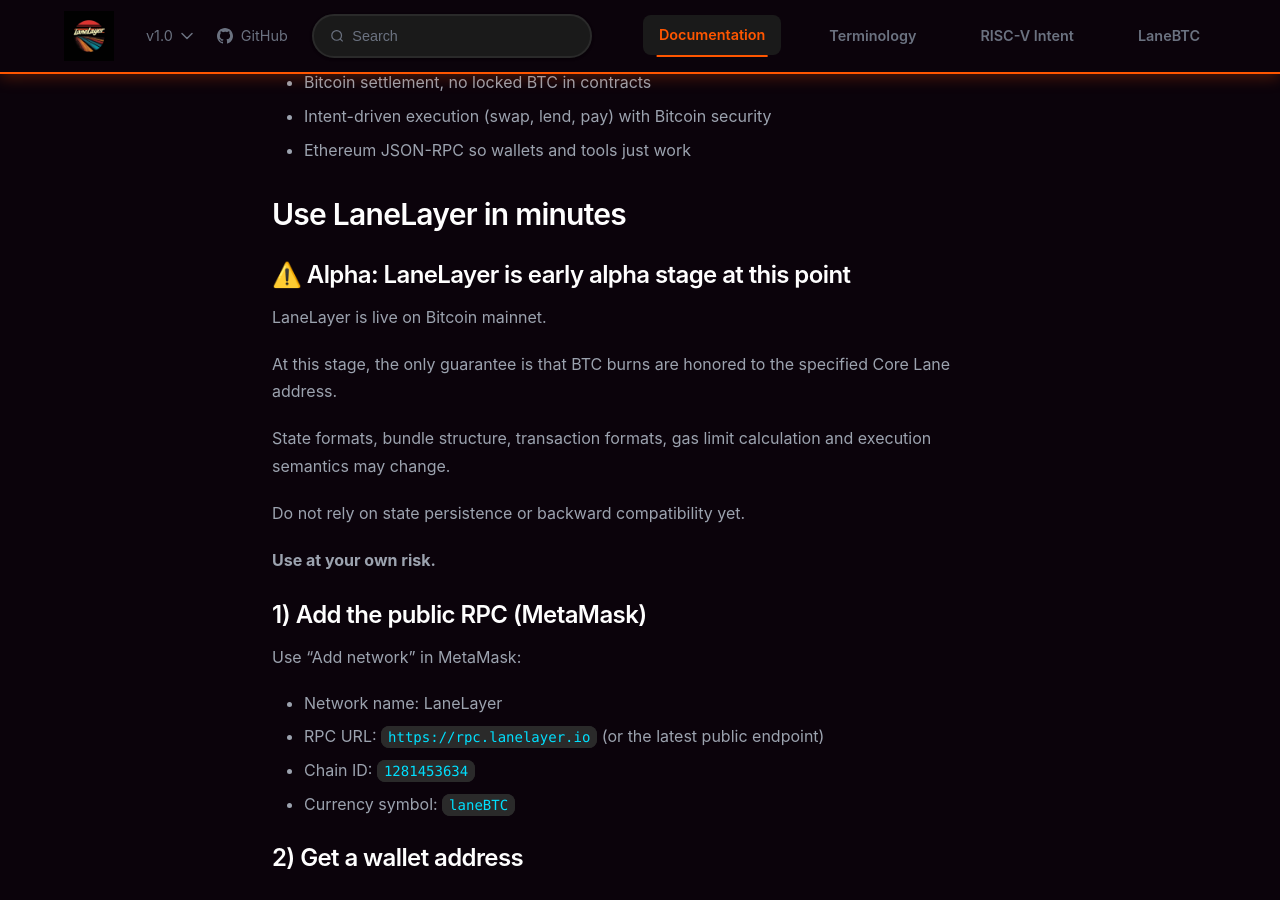
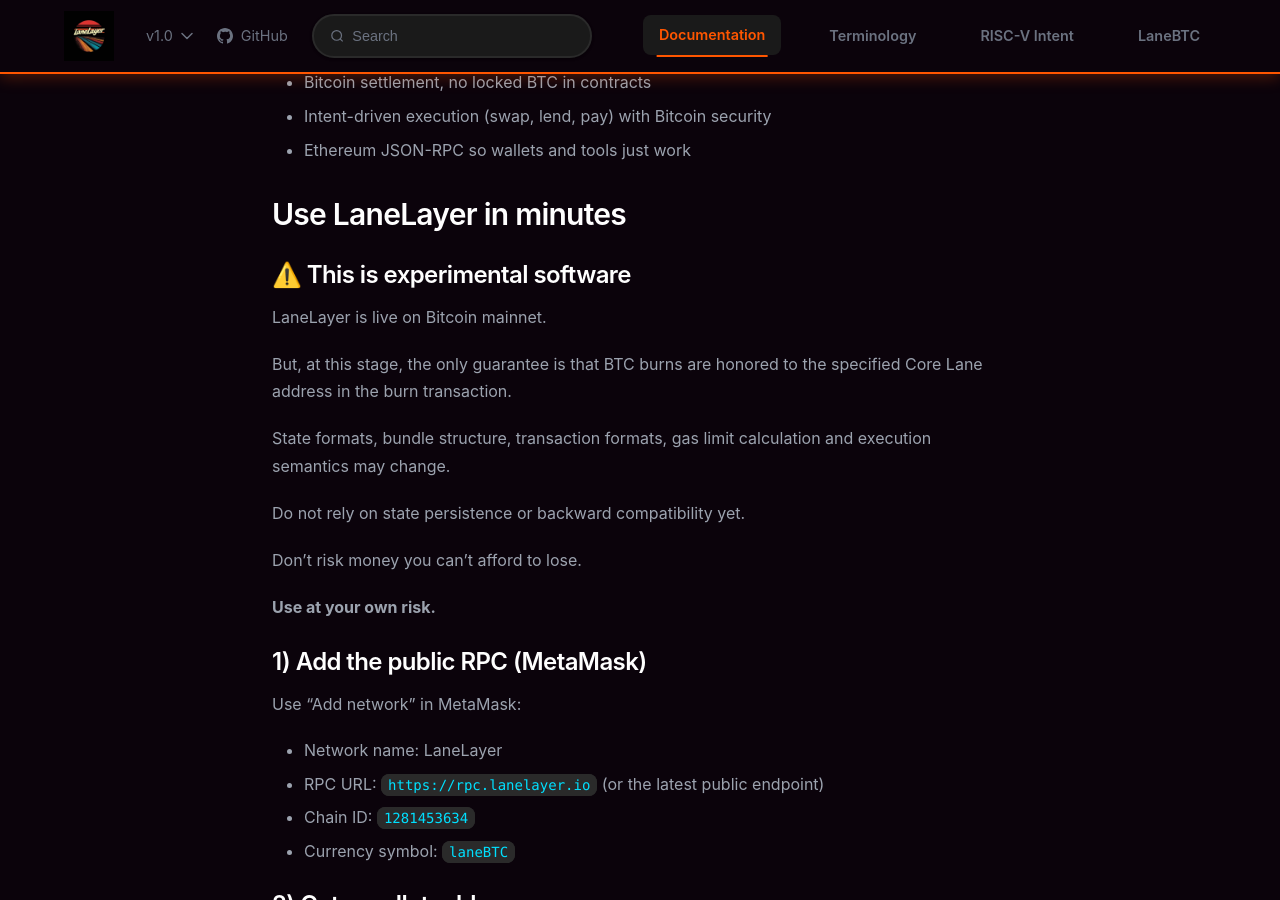
Before and after one commit to lanelayer/lanelayer.github.io, a Jekyll site: the page built from index.md, in a window 1280 px wide and 900 px high, scrolled down 551 px. Built offline with Jekyll 4.4.1, drawn with Linux system fonts in a browser that asks for light colours.

Commit message:
Update index.md

```diff
--- a/index.md
+++ b/index.md
@@ -15,15 +15,17 @@
 - Ethereum JSON-RPC so wallets and tools just work
 
 ## Use LaneLayer in minutes
-### ⚠️ Alpha: LaneLayer is early alpha stage at this point
+### ⚠️ This is experimental software
 
 LaneLayer is live on Bitcoin mainnet.
 
-At this stage, the only guarantee is that BTC burns are honored to the specified Core Lane address.
+But, at this stage, the only guarantee is that BTC burns are honored to the specified Core Lane address in the burn transaction.
 
 State formats, bundle structure, transaction formats, gas limit calculation and execution semantics may change.
 
 Do not rely on state persistence or backward compatibility yet.
+
+Don’t risk money you can’t afford to lose.
 
 **Use at your own risk.**
 
```
